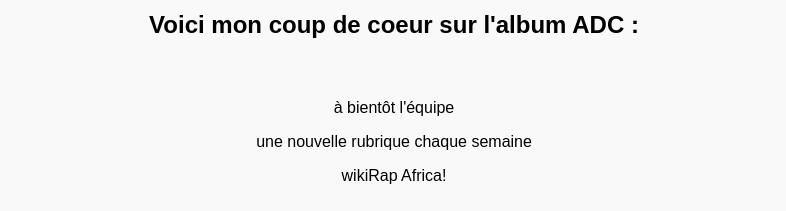
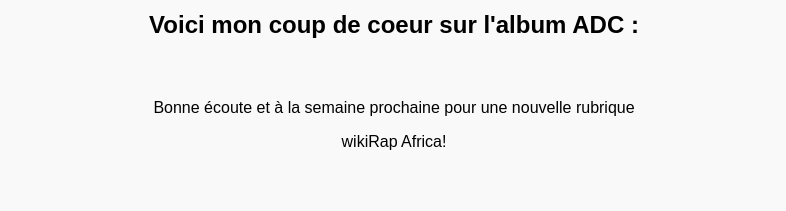
Before and after one commit to wikirap/WikiRap.github.io, a plain HTML site: page index.html in a window 1280 px wide. Shown: the part 1266-1477 px from the top of the page, without its empty margins (246-1032 px from the left). After the commit the page ends 1443 px from the top, so only its background shows below. Drawn offline with Linux system fonts and the light colour scheme.

Commit message:
Update index.html

```diff
--- a/index.html
+++ b/index.html
@@ -57,8 +57,7 @@
         </audio>
 
 
-		<p>à bientôt l'équipe</p>
-		<p>une nouvelle rubrique chaque semaine</p>
+		<p>Bonne écoute et à la semaine prochaine pour une nouvelle rubrique</p>
 		<p>wikiRap Africa!</p>
     </div>
 
```
